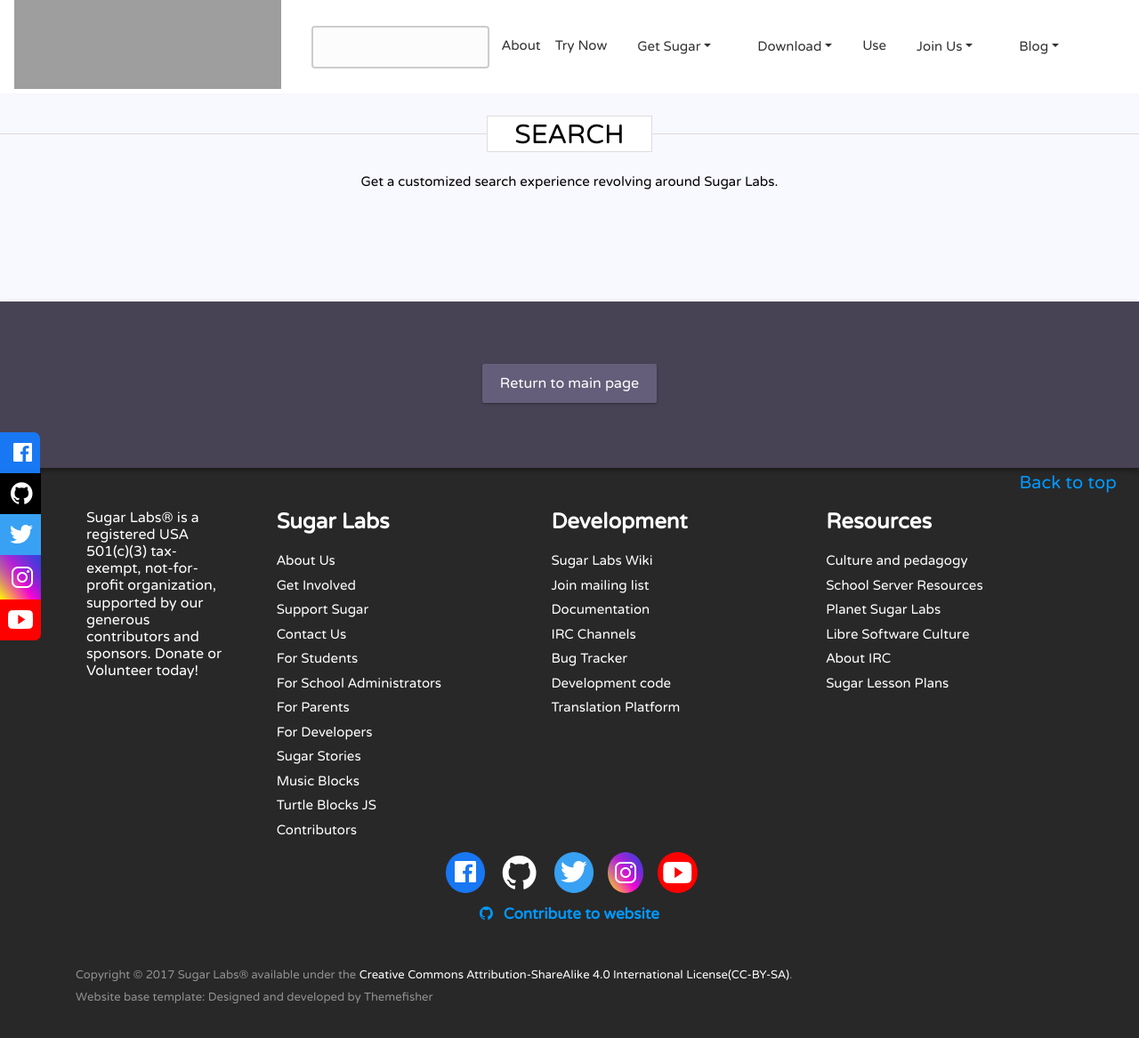
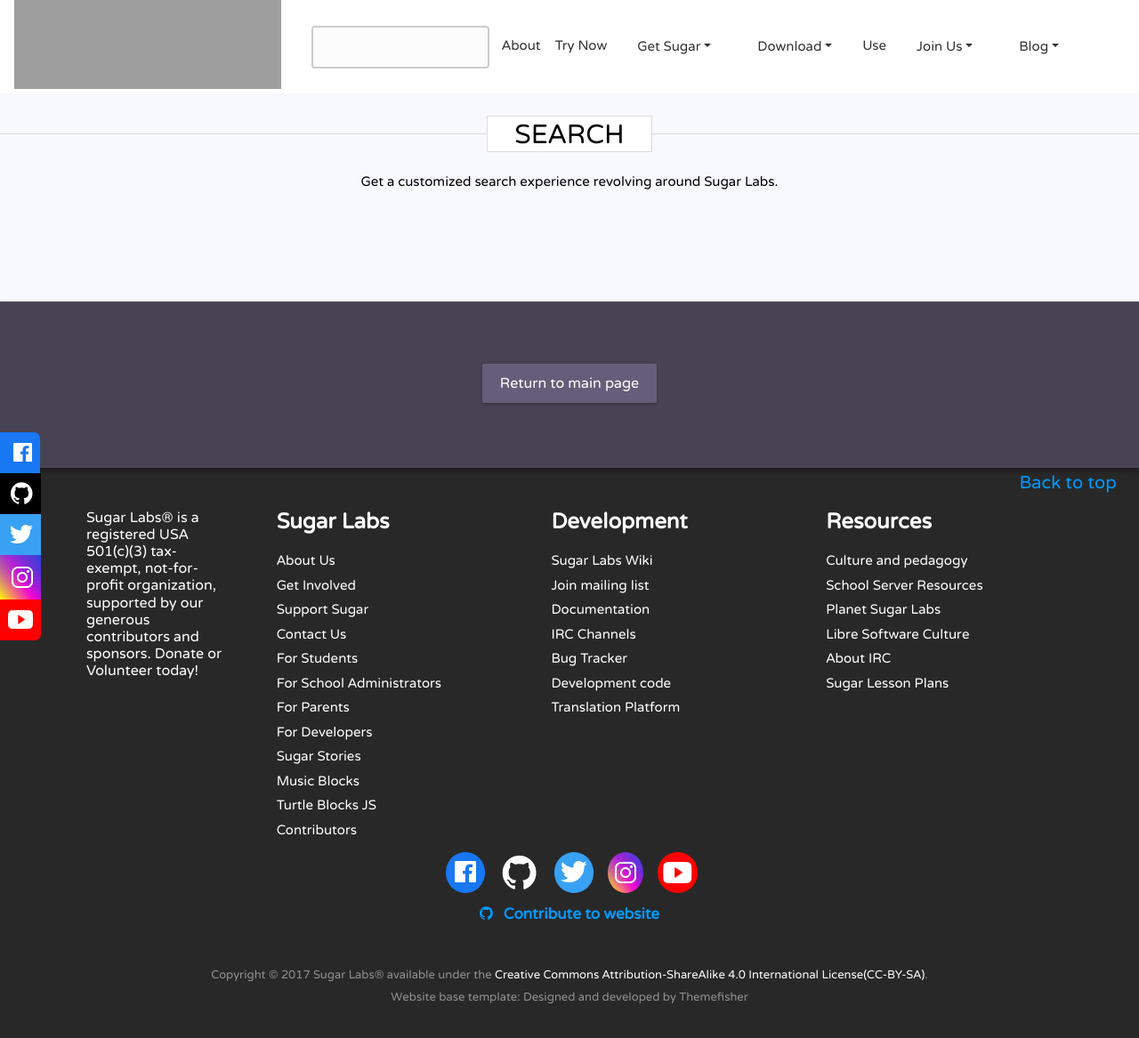
Before and after one commit to sugarlabs/www, a Jekyll site: the page built from search.html, in a window 1280 px wide and 1205 px high. Shown: the top 1167 px of the window at 89% size. Built offline with Jekyll 4.4.1, drawn with Linux system fonts in a browser that asks for light colours; comment, search, counter and statistics services are not loaded; grey boxes are pictures that could not be loaded.

Commit message:
aligned the 'copyright note' in center

```diff
--- a/_includes/footer.html
+++ b/_includes/footer.html
@@ -77,7 +77,7 @@
                 </br>
                 <div class="row" >
                     <div class="col-md-12" style="margin-top:12px;">
-                        <p style="text-align:left;font-size:13px;" class='text-center-md'>
+                        <p style="font-size:13px;" class='text-center-md'>
                         Copyright &copy; 2017 Sugar Labs&reg; available under the <a rel="license" href="http://creativecommons.org/licenses/by-sa/4.0/">Creative Commons Attribution-ShareAlike 4.0 International License(CC-BY-SA)</a>.</br>
                         Website base template: Designed and developed by Themefisher
                         </p>
```
